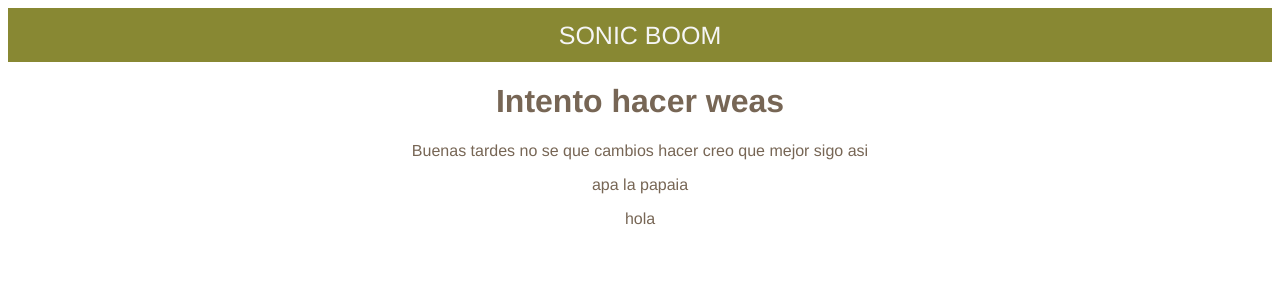
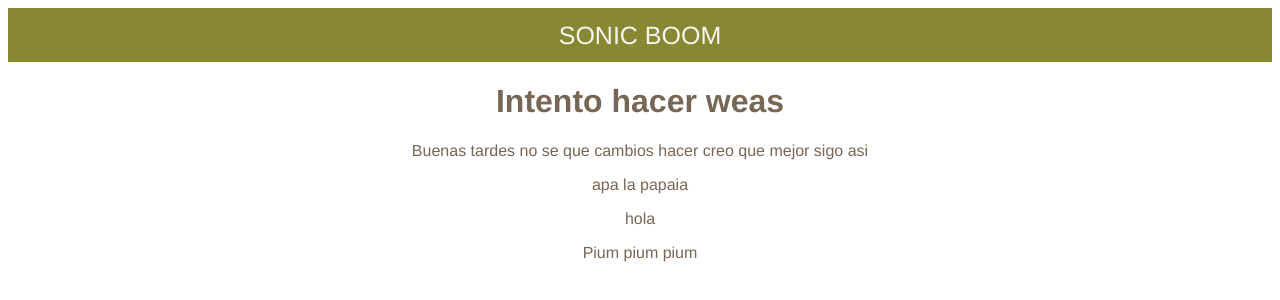
Before and after one commit to BrunoMantovan/ploktor.github.io, a plain HTML site: page index.html in a window 1280 px wide. Drawn offline with Linux system fonts and the light colour scheme.

Commit message:
cambio de color de fonto y contenido de la cabecera ademas de un parrafo nuevo en main branch

```diff
--- a/index.html
+++ b/index.html
@@ -19,5 +19,6 @@
         <p>
             <p>apa la papaia</p>
             <p>hola</p>
+            <p>Pium pium pium</p>
 </body>
 </html>
```
